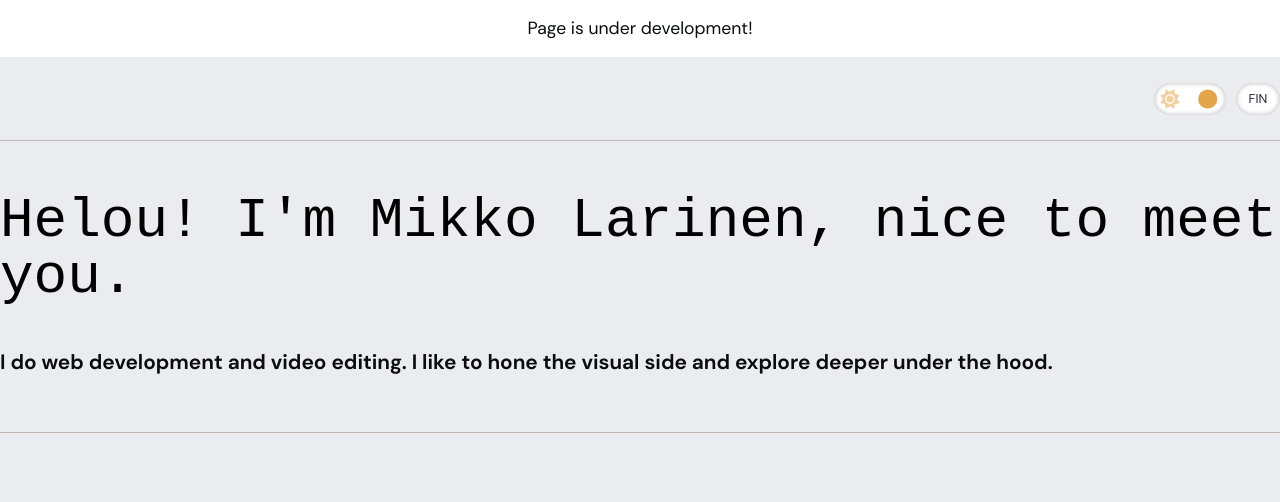
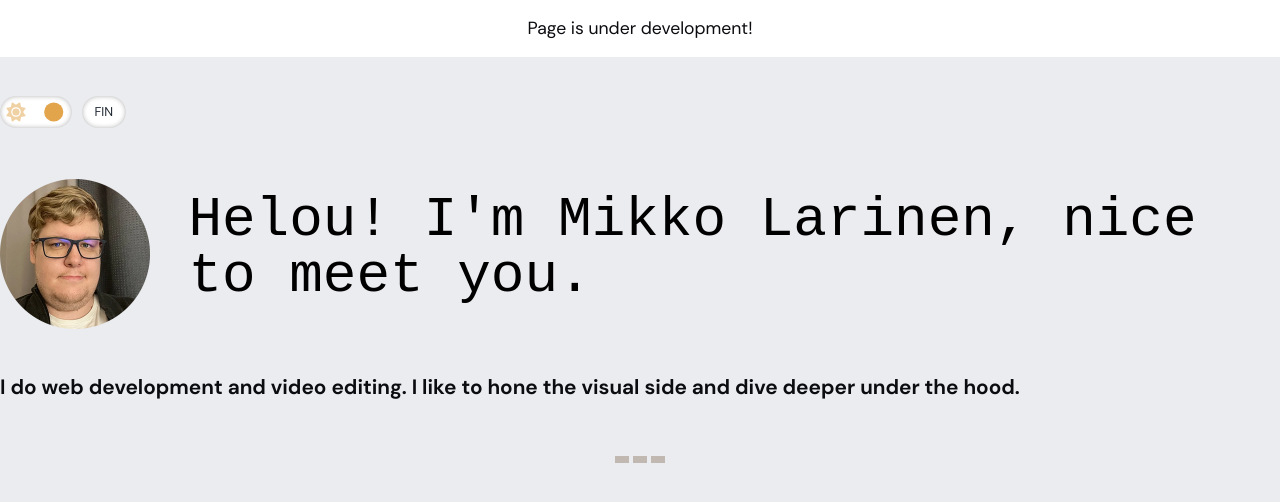
Before and after one commit to mikkisguy/portfolio-page, a React (Vite) app: page / in a window 1280 px wide. Shown: the top 502 px of the page. Built offline with nearby package versions, Linux system fonts and the light colour scheme; a web font is replaced by a local one.

Commit message:
Added header image and divider, modified header text

```diff
--- a/src/components/Header.tsx
+++ b/src/components/Header.tsx
@@ -2,19 +2,27 @@ import styled from "styled-components";
 import DarkModeToggle from "./shared/DarkModeToggle";
 import LanguageSwitcher from "./shared/LanguageSwitcher";
 import { useTranslation } from "react-i18next";
+import mikko from "../assets/images/mikko.webp";
+import Divider from "./shared/Divider";
 
 const Header = () => {
   const { t } = useTranslation();
 
   return (
+    <>
       <header>
         <PageOptions>
           <DarkModeToggle />
           <LanguageSwitcher />
         </PageOptions>
-      <PageHeading>{t("header")}</PageHeading>
+        <PageHeading>
+          <HeadingImage src={mikko} />
+          <HeadingTitle>{t("header")}</HeadingTitle>
+        </PageHeading>
         <Tagline>{t("tagline")}</Tagline>
       </header>
+      <Divider />
+    </>
   );
 };
 
@@ -23,23 +31,32 @@ export default Header;
 const PageOptions = styled.div`
   display: flex;
   gap: ${({ theme }) => theme.spacing.s};
-  justify-self: end;
-  padding-top: ${({ theme }) => theme.spacing.xl};
-  padding-bottom: ${({ theme }) => theme.spacing.xl};
+  justify-content: left;
+  width: 100%;
+  padding-top: ${({ theme }) => theme.spacing.xxl};
 `;
 
-const PageHeading = styled.h1`
+const PageHeading = styled.div`
+  display: flex;
+  flex-direction: row;
+  gap: ${({ theme }) => theme.spacing.xxl};
+  padding-top: ${({ theme }) => theme.spacing.xxxl};
+`;
+
+const HeadingImage = styled.img`
+  width: 150px;
+  height: 150px;
+`;
+
+const HeadingTitle = styled.h1`
   color: ${({ theme }) => theme.colors.heading};
   font: ${({ theme }) => theme.fonts.h1};
-  padding-top: ${({ theme }) => theme.spacing.xxxl};
   margin-bottom: ${({ theme }) => theme.spacing.xl};
-  border-top: 1px solid ${({ theme }) => theme.colors.accent};
+  padding-top: ${({ theme }) => theme.spacing.l};
 `;
 
 const Tagline = styled.p`
   color: ${({ theme }) => theme.colors.bodyText};
   font: ${({ theme }) => theme.fonts.tagline};
   margin-top: ${({ theme }) => theme.spacing.xxl};
-  padding-bottom: ${({ theme }) => theme.spacing.xxxl};
-  border-bottom: 1px solid ${({ theme }) => theme.colors.accent};
 `;
--- /dev/null
+++ b/src/components/shared/Divider.tsx
@@ -0,0 +1,23 @@
+import styled from "styled-components";
+
+const Divider = () => {
+  return (
+    <DividerContainer>
+      <DividerItem />
+    </DividerContainer>
+  );
+};
+
+export default Divider;
+
+const DividerContainer = styled.div`
+  display: flex;
+  justify-content: center;
+`;
+
+export const DividerItem = styled.div`
+  width: 50px;
+  border-bottom: 7px dashed ${({ theme }) => theme.colors.accent};
+  margin-top: ${({ theme }) => theme.spacing.xxxl};
+  margin-bottom: ${({ theme }) => theme.spacing.xxxl};
+`;
--- a/src/shared/translations/en.ts
+++ b/src/shared/translations/en.ts
@@ -7,7 +7,7 @@ const english: TranslationResource = {
   darkMode: "Dark mode",
   header: "Helou! I'm Mikko Larinen, nice to meet you.",
   tagline:
-    "I do web development and video editing. I like to hone the visual side and explore deeper under the hood.",
+    "I do web development and video editing. I like to hone the visual side and dive deeper under the hood.",
 };
 
 export default english;
--- a/src/shared/translations/fi.ts
+++ b/src/shared/translations/fi.ts
@@ -7,7 +7,7 @@ const finnish: TranslationResource = {
   darkMode: "Tumma teema",
   header: "Helou! Olen Mikko Larinen, hauska tutustua.",
   tagline:
-    "Teen web-kehitystä ja videoeditointia. Tykkään hioa visuaalista puolta sekä tutkia syvemmälle konepellin alle.",
+    "Teen web-kehitystä ja videoeditointia. Tykkään hioa visuaalista puolta sekä sukeltaa syvemmälle konepellin alle.",
 };
 
 export default finnish;
```
Also changed, not shown: src/assets/images/mikko.webp (added). Lines whose indentation alone changed are shown as unchanged.
